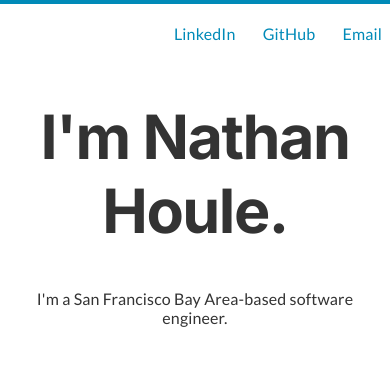
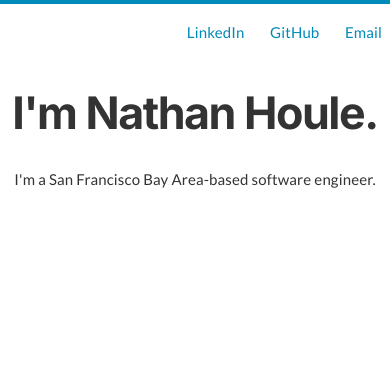
Before and after one commit to ndhoule/nathanhoule.com, a Next.js app: page / in a window 390 px wide. Shown: the top 366 px of the page. Built offline with nearby package versions, Linux system fonts and the light colour scheme.

Commit message:
fix: correctly scale fonts on mobile

```diff
--- a/src/styles/globals.tsx
+++ b/src/styles/globals.tsx
@@ -4,6 +4,10 @@ import { inter, lato } from "./fonts";
 import { hsl } from "./utils";
 import { Global, css } from "@emotion/react";
 
+/**
+ * Headers are modularly scaled at a 1.25 ratio on desktop, 1.15 on mobile.
+ * https://www.modularscale.com/?1=&em=&1.25=
+ */
 const typographyStyles = css({
   html: {
     color: `${hsl(softBlack)}`,
@@ -11,7 +15,7 @@ const typographyStyles = css({
     fontSize: "16px",
     letterSpacing: "0.15px",
 
-    [`& @media only screen and (max-width: ${breakpoints.sm.px})`]: {
+    [`@media only screen and (max-width: ${breakpoints.sm.px})`]: {
       fontSize: "15px",
     },
   },
@@ -24,31 +28,55 @@ const typographyStyles = css({
   h1: {
     fontSize: "3.815em",
     letterSpacing: "-1.5px",
+
+    [`@media only screen and (max-width: ${breakpoints.sm.px})`]: {
+      fontSize: "2.986em",
+    },
   },
 
   h2: {
     fontSize: "3.052em",
     letterSpacing: "-0.5px",
+
+    [`@media only screen and (max-width: ${breakpoints.sm.px})`]: {
+      fontSize: "2.488em",
+    },
   },
 
   h3: {
     fontSize: "2.441em",
     letterSpacing: "0px",
+
+    [`@media only screen and (max-width: ${breakpoints.sm.px})`]: {
+      fontSize: "2.074em",
+    },
   },
 
   h4: {
     fontSize: "1.953em",
     letterSpacing: "0.25px",
+
+    [`@media only screen and (max-width: ${breakpoints.sm.px})`]: {
+      fontSize: "1.728em",
+    },
   },
 
   h5: {
     fontSize: "1.563em",
     letterSpacing: "0px",
+
+    [`@media only screen and (max-width: ${breakpoints.sm.px})`]: {
+      fontSize: "1.44em",
+    },
   },
 
   h6: {
     fontSize: "1.25em",
     letterSpacing: "0.15px",
+
+    [`@media only screen and (max-width: ${breakpoints.sm.px})`]: {
+      fontSize: "1.2em",
+    },
   },
 });
 
```
